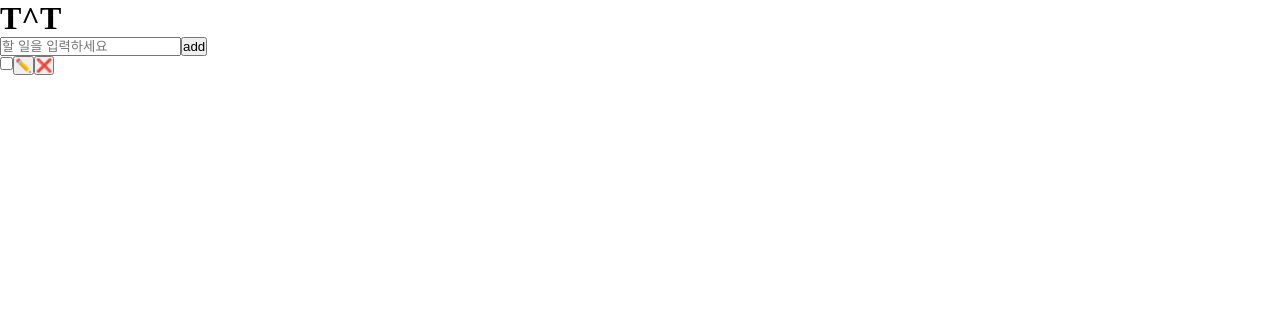
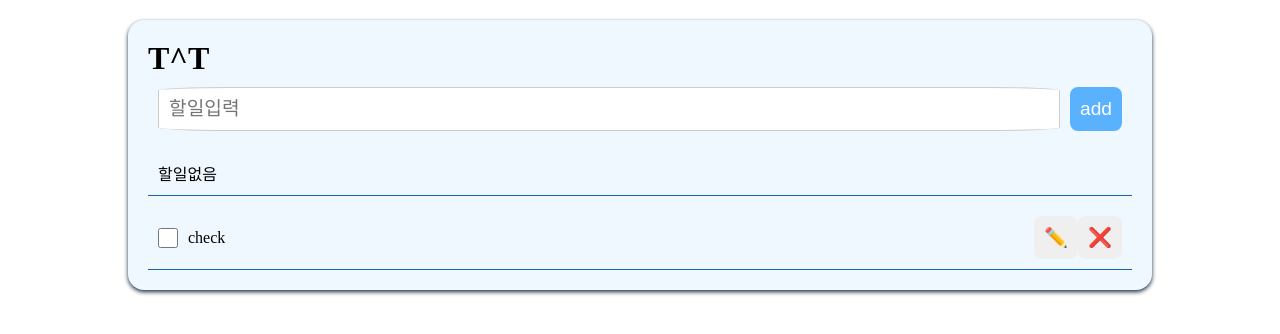
Before and after one commit to wonbean08/Programming_3300, a React (Vite) app: page / in a window 1280 px wide. Shown: the top 334 px of the page. Built offline with nearby package versions, Linux system fonts and the light colour scheme.

Commit message:
TodoListApp HTML className, todolist.css

```diff
--- a/src/TodoListApp.jsx
+++ b/src/TodoListApp.jsx
@@ -1,18 +1,23 @@
+import './todoList.css'
+
 function TodoListApp() {
     return (
-        <div>
-            <h1>T^T</h1>
-            <form>
-                <input type="text" placeholder="할 일을 입력하세요" />
-                <button type="submit">add</button>
+        <div className="todo">
+            <h1 className="todo_title">T^T</h1>
+            <form className="todo_form">
+                <input type="text" placeholder="할일입력" className="todo_input"/>
+                <button className="todo_button todo_button--add" type="submit">add</button>
             </form>
 
-            <ul>
-                <li>
-                    <input type="checkbox" name="" id="chk-1" />
-                    <label htmlFor="chk-1"></label>
-                    <button>✏️</button>
-                    <button>❌</button>
+            <ul className="todo_list">
+                <li className='todo_item todo_form'>
+                    <p>할일없음</p>
+                </li>
+                <li className="todo_item">
+                    <input type="checkbox" name="" id="chk-1" className="todo_check"/>
+                    <label htmlFor="chk-1" className="todo_label">check</label>
+                    <button className="todo_button todo_button--edit">✏️</button>
+                    <button className="todo_button todo_button--delete">❌</button>
                 </li>
             </ul>
         </div>
--- /dev/null
+++ b/src/todoList.css
@@ -0,0 +1,69 @@
+.todo{
+    width: max(80%, 400px);
+    margin: 20px auto;
+    background-color:aliceblue;
+    padding: 20px;
+    border-radius: 16px;
+    box-shadow: 0 2px 4px rgba(4, 27, 48, 0.9);
+}
+
+.todo_form{
+    display: flex;
+    margin-bottom: 10px;
+    padding:10px;
+}
+
+.todo_input{
+    padding: 10px;
+    font-size: 1.2rem;
+    border: 1px solid #ccc;
+    border-radius: 8%;
+    margin-right: 10px;
+    flex:1;
+    /* display : flex 안의 아이템 중 여유 공간만큼 늘리자 */
+}
+
+.todo_button{
+    padding: 10px;
+    border: none;
+    border-radius: 8px;
+    font-size: 1.2rem;
+    cursor: pointer;
+    color:#fff;
+}
+
+.todo_button--add{
+    background-color: rgb(90, 178, 255);
+}
+
+.todo_item{
+    display:flex;
+    align-items: center;
+    padding: 10px;
+    border-bottom: 1px solid rgb(19, 102, 174);
+}
+
+.todo_check{
+    width: 20px;
+    height: 20px;
+    cursor: pointer;
+    accent-color : rgb(5, 58, 104);
+}
+
+.todo_label{
+    margin:0 10px;
+    flex:1;
+}
+
+.todo_button--edit .todo_button--delete{
+    font-size: 0.8rem;
+    margin-left: 10px;
+}
+
+.todo_item--complete > .todo_label{
+    text-decoration-line: line-through;
+    color: aliceblue;
+}
+
+/* a>b : 바로 아래 자식
+a b : 전체 자식 중에 한 자식: 자손 */
```
